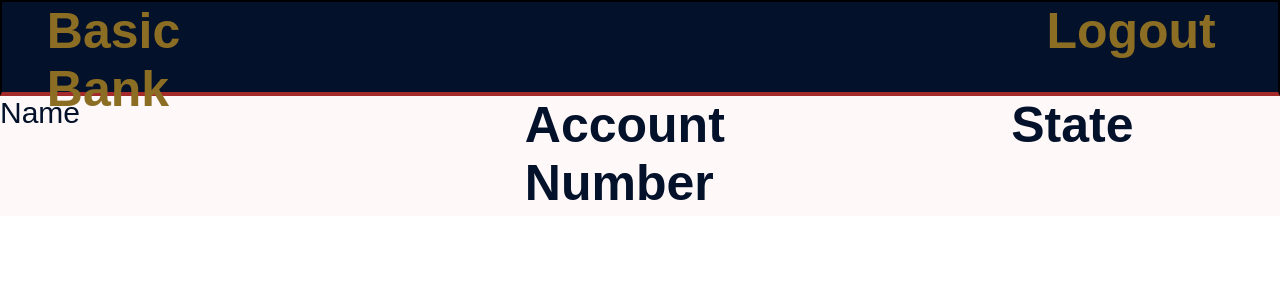
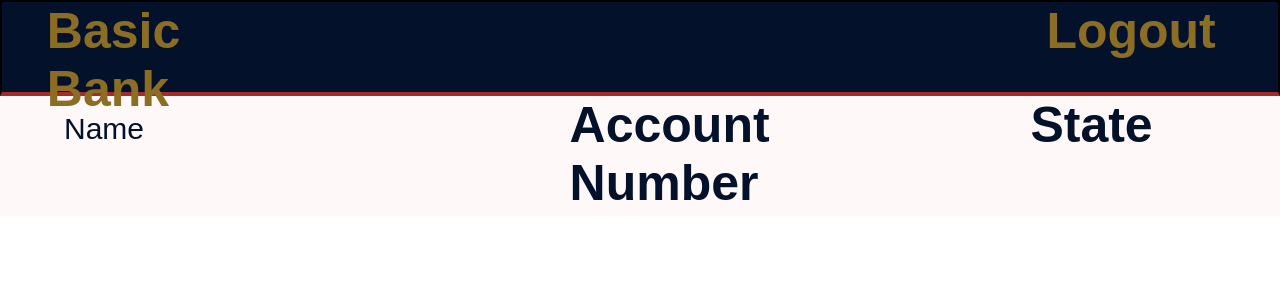
Before and after one commit to cyberstizz/basicbank, a React (Create React App) app: page /accounts in a window 1280 px wide. Shown: the top 300 px of the page. Built offline with nearby package versions, Linux system fonts and the light colour scheme.

Commit message:
positioning name perfectly

```diff
--- a/src/components/Accounts.css
+++ b/src/components/Accounts.css
@@ -41,6 +41,8 @@
     font-weight: 500;
     width: 30vw;
     color:rgb(3, 17, 42);
+    margin-top: 2vh;
+    margin-left: 5vw;
 }
 
 .accountnumber{
```
